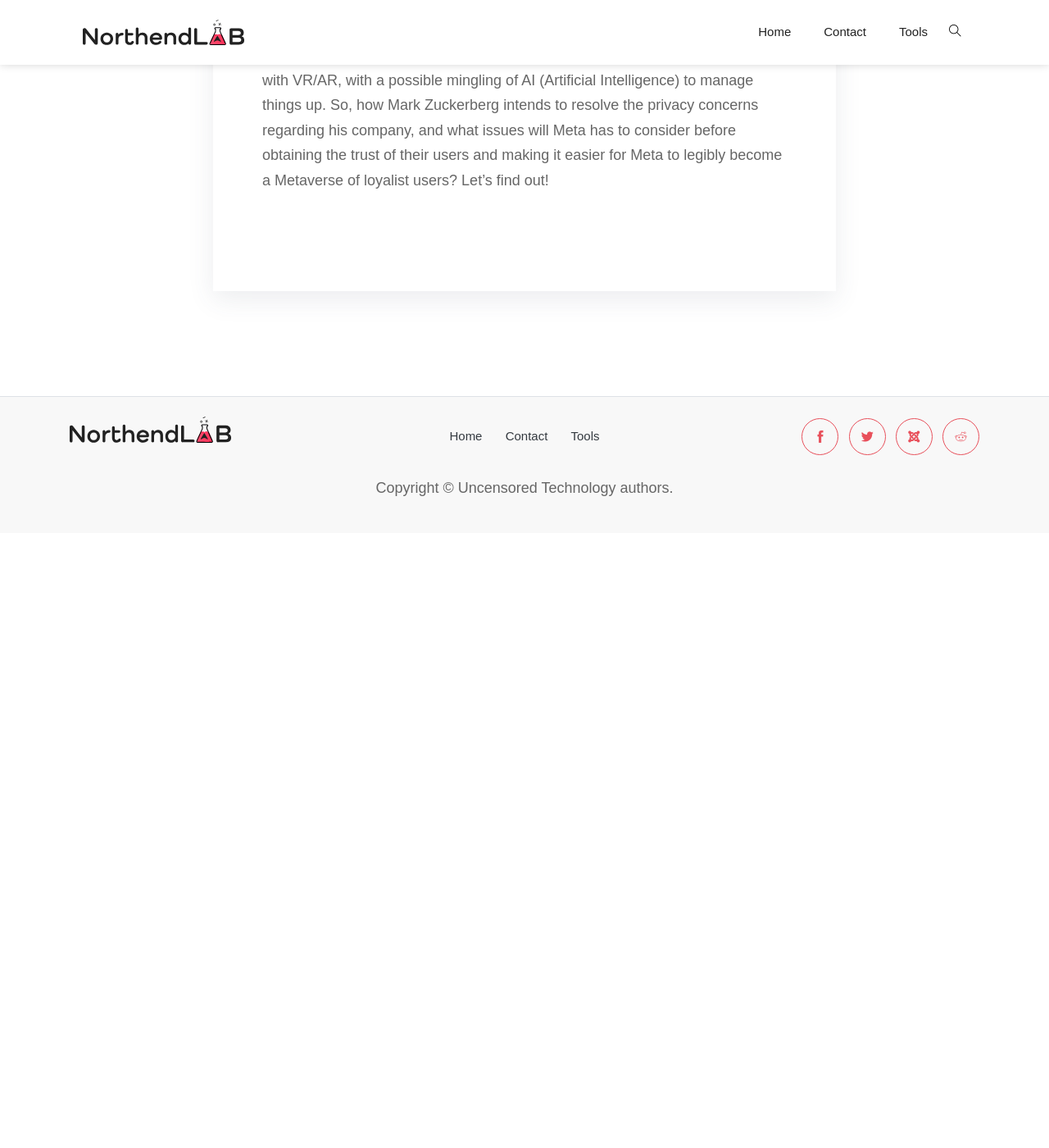
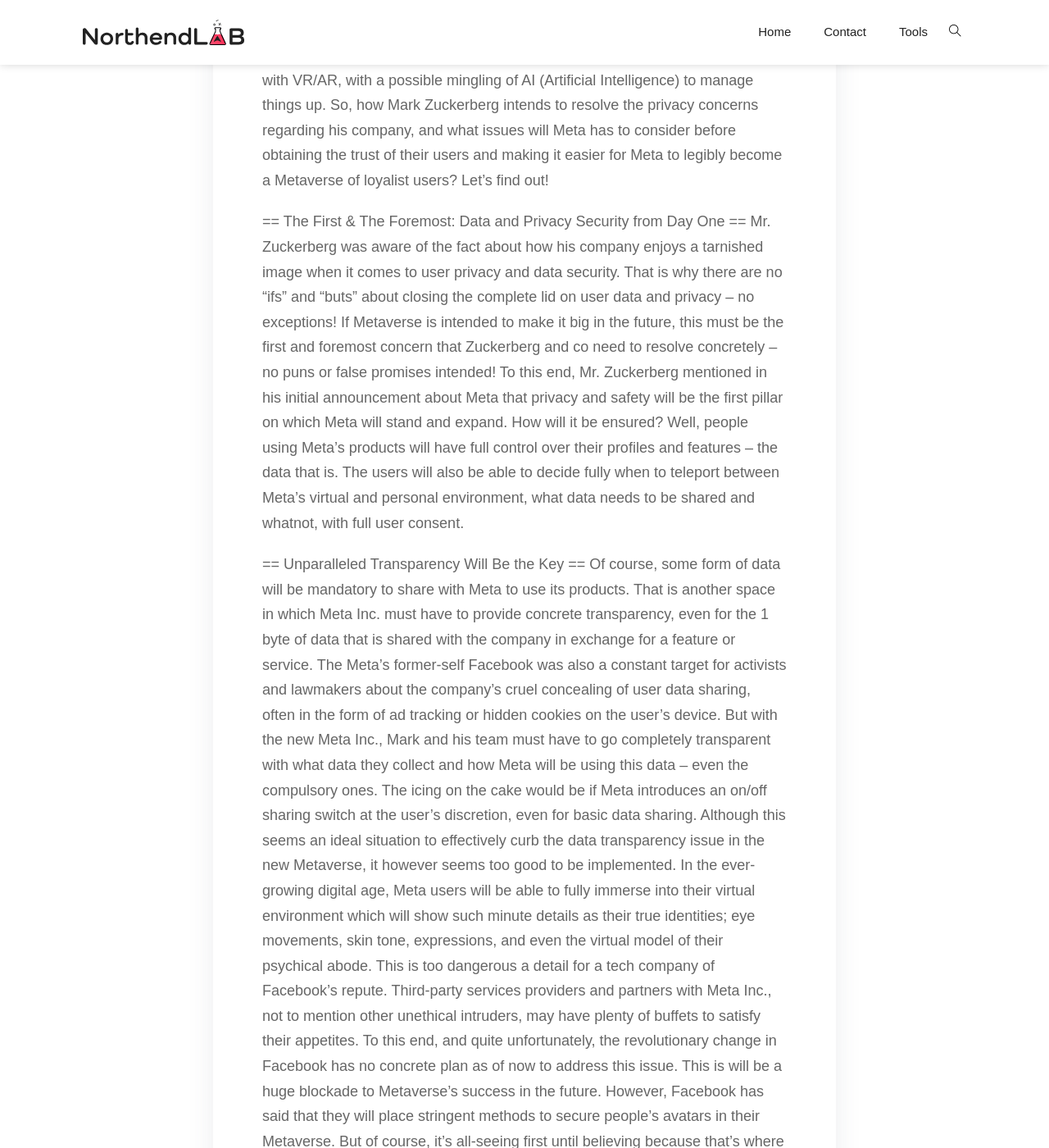
Before and after one commit to gatorpond/gatorpond.github.io, a Jekyll site: the page built from docs/_posts/2022-03-04-facebook-rebranding.md, in a window 1280 px wide and 1400 px high, scrolled down 2127 px. Shown: the whole window at 82% size. Built offline with Jekyll 4.4.1, drawn with Linux system fonts in a browser that asks for light colours; some web fonts are replaced; comment, search, counter and statistics services are not loaded; before the commit the page ends 2777 px from its top, so only the background shows below that; some of the changed text lies outside the part shown.

Commit message:
Full article

```diff
--- a/docs/_posts/2022-03-04-facebook-rebranding.md
+++ b/docs/_posts/2022-03-04-facebook-rebranding.md
@@ -2,8 +2,8 @@
 title : "Facebook’s Rebranding into Meta Inc: Will It Solve the Privacy Issues?"
 image : "/images/post-2.jpg"
 date: 2022-03-04 11:12:58 +0600
-description : "This is meta description"
-tags : ["Facebook", "Meta"]
+description : "Facebook’s turning into a Metaverse seems completely logical for the world’s biggest social media firm. But will this revolutionary progress tackle the age-old concern about privacy?"
+tags : ["Meta"]
 
 ---
 Facebook Inc., the parent company of Facebook, has decided to change its name and company’s vision to Meta Inc. For the world’s biggest social media and communication services provider, this is only the best step going forward into the 21st century’s digital revolution. For many of its users worldwide, this news has been stunning, confusing, wondering, and quite perplexing because modernistic name such as Meta holds many virtual probabilities in the future. But what Facebook’s decision-makers were still unable to clarify is how it would impact, and resolve, the ever-plaguing issue of privacy and sanctity of PII (personally identifiable information). Over the years, Facebook has brought many great and welcoming changes to the arena of social media and online communication. It has been equally disastrous when it comes to user privacy in all those years as well.
@@ -17,3 +17,18 @@
 “To reflect who we are and the future we hope to build, I’m proud to share that our company is now Meta. I used to study Classics, and the word “meta” comes from the Greek word meaning “beyond.” For me, it symbolizes that there is always more to build, and there is always a next chapter to the story.”
 This is indeed not a trivial coming out of the genius of Mark Zuckerberg. Meta Inc., which with all its apps also known as Metaverse, finally takes the old Facebook into the world of virtual and augmented reality. For tech-enthusiasts and Gen Z/Millennials, this was about the time when the combination of virtual/augmented realities should be employed in communication.
 However, the revolutionary change doesn’t even bother to address the reputational-damaging issues about data/privacy security for which Facebook has been constantly thrashed worldwide. People are now more alert as to how their data will be processed and utilized when combined with VR/AR, with a possible mingling of AI (Artificial Intelligence) to manage things up. So, how Mark Zuckerberg intends to resolve the privacy concerns regarding his company, and what issues will Meta has to consider before obtaining the trust of their users and making it easier for Meta to legibly become a Metaverse of loyalist users? Let’s find out!
+
+== The First & The Foremost: Data and Privacy Security from Day One ==
+Mr. Zuckerberg was aware of the fact about how his company enjoys a tarnished image when it comes to user privacy and data security. That is why there are no “ifs” and “buts” about closing the complete lid on user data and privacy – no exceptions! If Metaverse is intended to make it big in the future, this must be the first and foremost concern that Zuckerberg and co need to resolve concretely – no puns or false promises intended!
+To this end, Mr. Zuckerberg mentioned in his initial announcement about Meta that privacy and safety will be the first pillar on which Meta will stand and expand. How will it be ensured? Well, people using Meta’s products will have full control over their profiles and features – the data that is. The users will also be able to decide fully when to teleport between Meta’s virtual and personal environment, what data needs to be shared and whatnot, with full user consent.
+
+== Unparalleled Transparency Will Be the Key ==
+Of course, some form of data will be mandatory to share with Meta to use its products. That is another space in which Meta Inc. must have to provide concrete transparency, even for the 1 byte of data that is shared with the company in exchange for a feature or service.
+The Meta’s former-self Facebook was also a constant target for activists and lawmakers about the company’s cruel concealing of user data sharing, often in the form of ad tracking or hidden cookies on the user’s device. But with the new Meta Inc., Mark and his team must have to go completely transparent with what data they collect and how Meta will be using this data – even the compulsory ones.
+The icing on the cake would be if Meta introduces an on/off sharing switch at the user’s discretion, even for basic data sharing. Although this seems an ideal situation to effectively curb the data transparency issue in the new Metaverse, it however seems too good to be implemented. In the ever-growing digital age, Meta users will be able to fully immerse into their virtual environment which will show such minute details as their true identities; eye movements, skin tone, expressions, and even the virtual model of their psychical abode.
+This is too dangerous a detail for a tech company of Facebook’s repute. Third-party services providers and partners with Meta Inc., not to mention other unethical intruders, may have plenty of buffets to satisfy their appetites. To this end, and quite unfortunately, the revolutionary change in Facebook has no concrete plan as of now to address this issue. This is will be a huge blockade to Metaverse’s success in the future.
+However, Facebook has said that they will place stringent methods to secure people's avatars in their Metaverse. But of course, it’s all-seeing first until believing because that’s where Facebook has never enjoyed a credible reputation. One can only hope that soon Meta may come up with something authentic for privacy and data security.
+
+== Finally, Why the New ‘Marvellian’ Change? ==
+As of now, nothing more than venturing into the limitless possibilities offered by the emerging technologies of VR, AR, and AI. According to research put forth by Allied Market Research, both AR and VR are projected to reach almost $500 billion by 2030 globally. Another study conducted by Zyro estimates that by 2025, AI is expected to surpass the $190 billion mark with global spending of almost $57 billion on AI systems.
+Of course, a company of Meta’s stature wouldn’t even give a second thought about not entering and cutting themselves a piece of this fresh cream cake. However, the future success and longevity of Meta importantly depend on how it resolves the underlying privacy issues, and more in this regard, soon. So, our advice to all wondering, confused, motivated, or perplexed users is to keep your fingers crossed, hope for the best, but always stay vigilant for any kind of side-stepping on Meta’s behalf.
```
